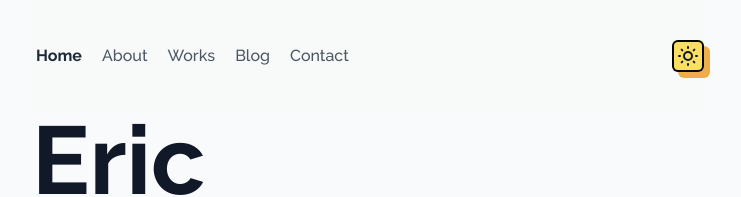
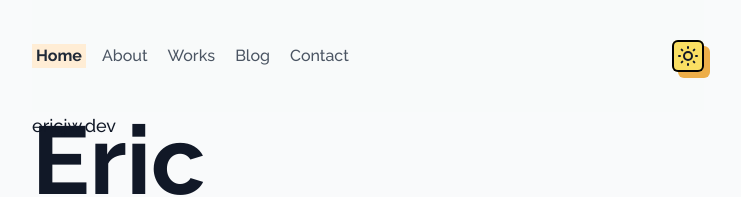
Before and after one commit to broc-head/broc-head-site, a Next.js app: page / in a window 1280 px wide. Shown: the top 197 px of the page, without its empty margins (272-1013 px from the left). Built offline with nearby package versions, Linux system fonts and the light colour scheme; no server answers.

Commit message:
:sparkles: introduced ericjw.dev title

```diff
--- a/components/Container.tsx
+++ b/components/Container.tsx
@@ -48,16 +48,23 @@ const Container = ({ children, ...customMeta }: Props) => {
               <meta property="article:published_time" content={meta.date} />
             )}
         </Head>
-
-        <div className='flex flex-col justify-center px-12'>
+        <div className='px-8'>
+        <div className='flex flex-col justify-center '>
           <nav className='flex items-center justify-between w-full relative max-w-2xl border-gray-200 dark:border-gray-700 mx-auto py-10 text-gray-900 bg-gray-50 dark:bg-gray-900 bg-opacity-60 dark:text-gray-100'>
-            <div className="space-x-3">
+            <div className=''>
+            <div className=" space-x-3">
               <NavItem href="/" text="Home" />
               <NavItem href="/about" text="About" />
               <NavItem href="/works" text="Works" />
               <NavItem href="/blog" text="Blog" />
               <NavItem href="/contact" text="Contact" />
             </div>
+  <div className='md:absolute md:translate-y-10'>
+        <h1 className='text-lg pt-1'>ericjw.dev</h1>
+        </div>
+        </div>
+
+
             <div className='flex items-center justify-between space-x-7'>
               <button
                 className='w-8 h-8 flex items-center justify-center rounded-md ring-2 ring-inset ring-black dark:ring-gray-100 bg-yellow dark:bg-space shadow-[6px_6px_0_0_] shadow-sunray dark:shadow-purple hover:shadow-none dark:hover:shadow-none hover:translate-x-[6px] hover:translate-y-[6px] text-gray-900 dark:text-gray-100'
@@ -97,14 +104,20 @@ const Container = ({ children, ...customMeta }: Props) => {
               <MobileMenu />
 
             </div>
+
           </nav>
+
+        </div>
+
         </div>
 
         <main className="flex flex-col justify-center px-8 bg-gray-50 dark:bg-gray-900 mb-auto">
+
           {children}
           <Footer />
         </main>
     </div>
+
   )
 };
 
@@ -119,7 +132,7 @@ function NavItem({ href, text }) {
       <a
         className={`${
           isActive
-            ? 'font-semibold text-gray-800 dark:text-gray-200'
+            ? 'font-semibold text-gray-800 dark:text-gray-200 bg-orange-100 dark:bg-orange-900'
             : 'font-normal text-gray-600 dark:text-gray-400'}
           hidden md:inline-block hover:bg-orange-200 dark:hover:bg-orange-800 transition-all px-1`
         }
--- a/components/MobileMenu.tsx
+++ b/components/MobileMenu.tsx
@@ -23,7 +23,7 @@ export default function MobileMenu() {
 
   return (
     <>
-      <div className={`md:hidden`}>
+      <div className={`md:hidden pr-4`}>
         <button
           className={`flex items-center justify-center w-8 h-8 relative bg-gray-50 dark:bg-gray-600 ring-2 ring-black ring-inset dark:ring-gray-200 rounded-md shadow-[6px_6px_0_0_] shadow-seaweed hover:shadow-none dark:hover:shadow-none hover:translate-x-[6px] hover:translate-y-[6px]`}
           aria-label="Toggle mobile menu"
```
